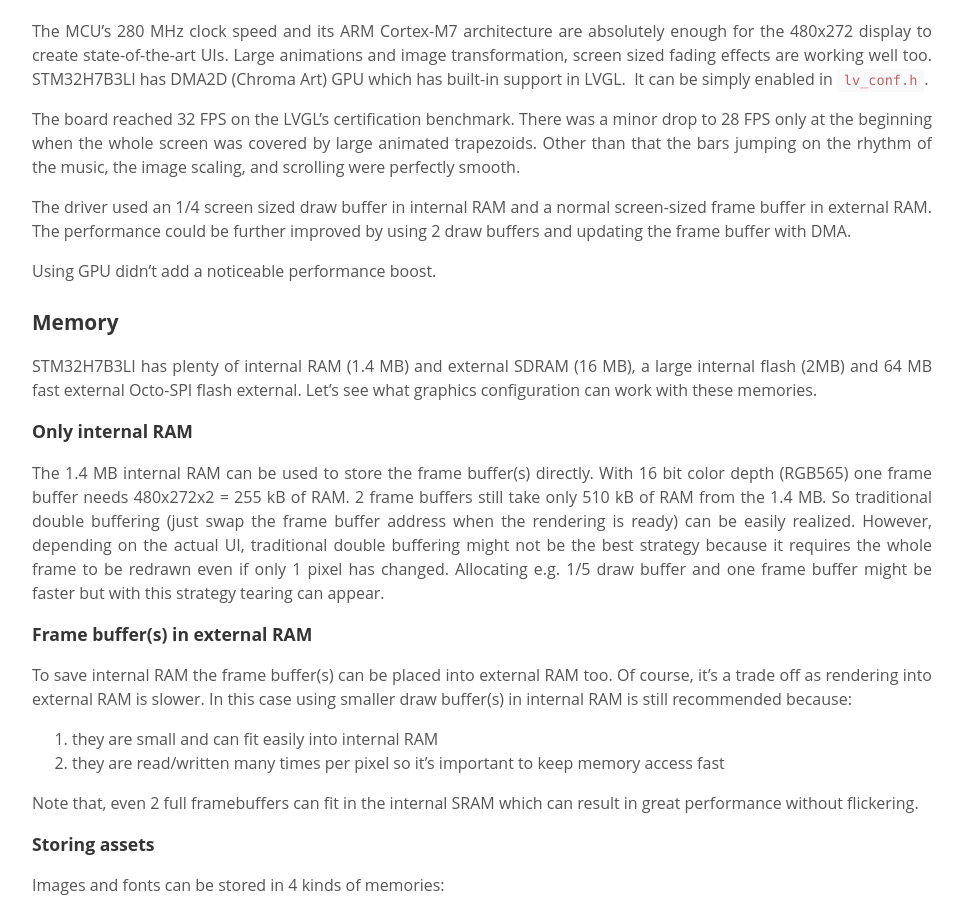
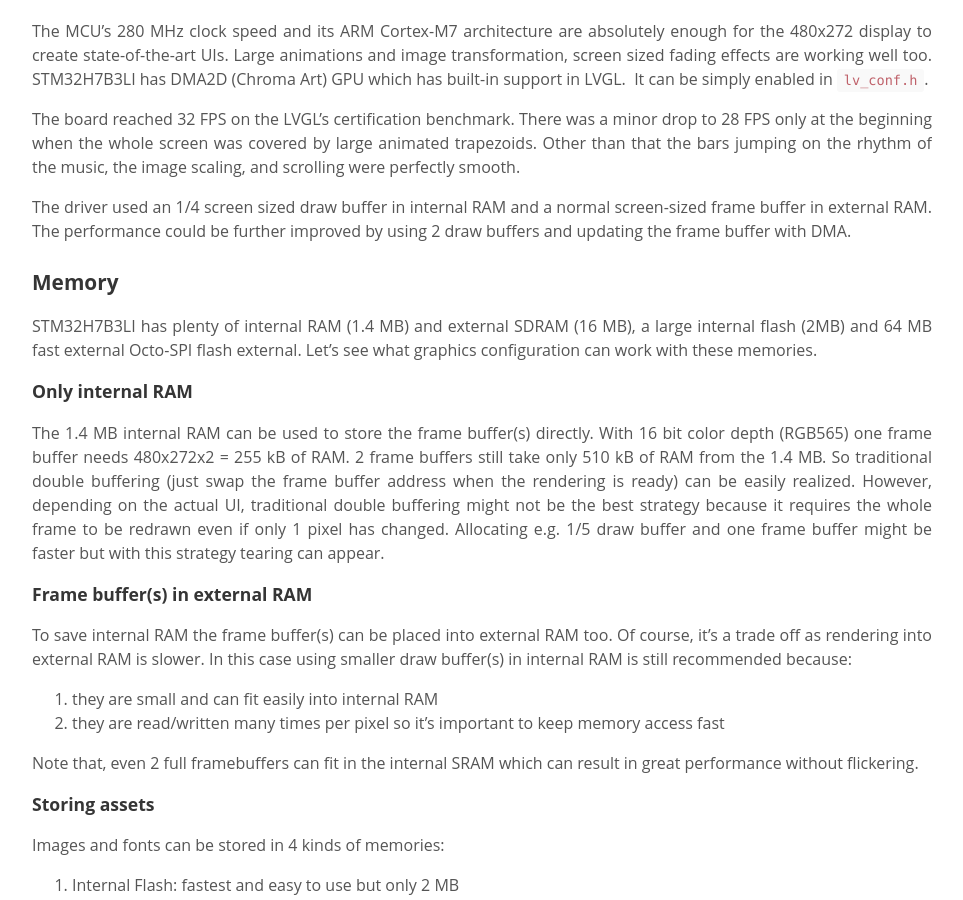
Before and after one commit to lvgl/blog, a Jekyll site: the page built from _posts/2022-12-08-stm32h7b3i-review.md, in a window 1280 px wide and 900 px high, scrolled down 2290 px. Shown: the whole window, without its empty margins (158-1121 px from the left). Built offline with Jekyll 4.4.1, drawn with Linux system fonts in a browser that asks for light colours; comment, search, counter and statistics services are not loaded.

Commit message:
update STM32H7 post

```diff
--- a/_posts/2022-12-08-stm32h7b3i-review.md
+++ b/_posts/2022-12-08-stm32h7b3i-review.md
@@ -71,7 +71,6 @@
 The driver used an 1/4 screen sized draw buffer in internal RAM and a normal screen-sized frame buffer in external RAM.
 The performance could be further improved by using 2 draw buffers and updating the frame buffer with DMA.
 
-Using GPU didn't add a noticeable performance boost.
 
 ### Memory
 
```
